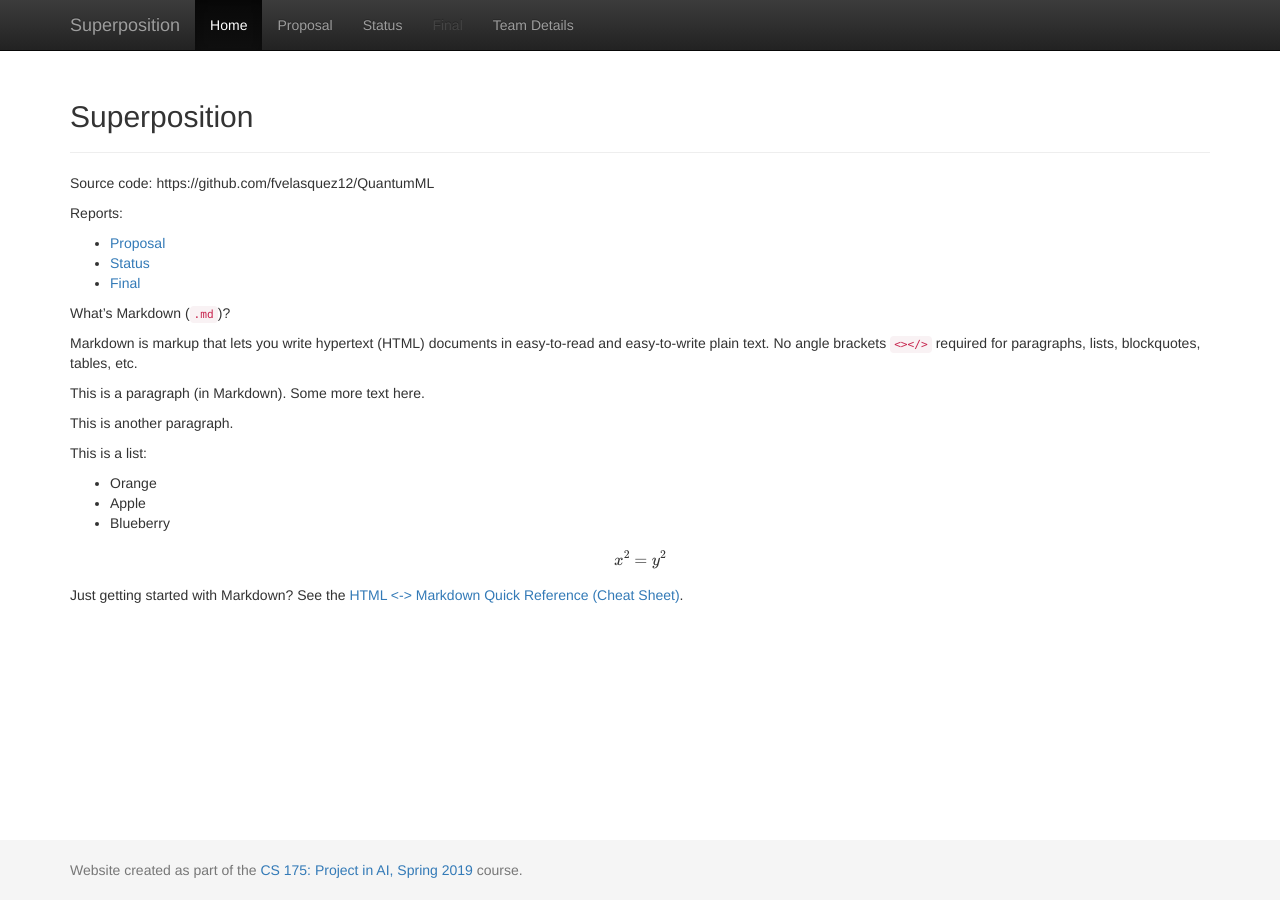
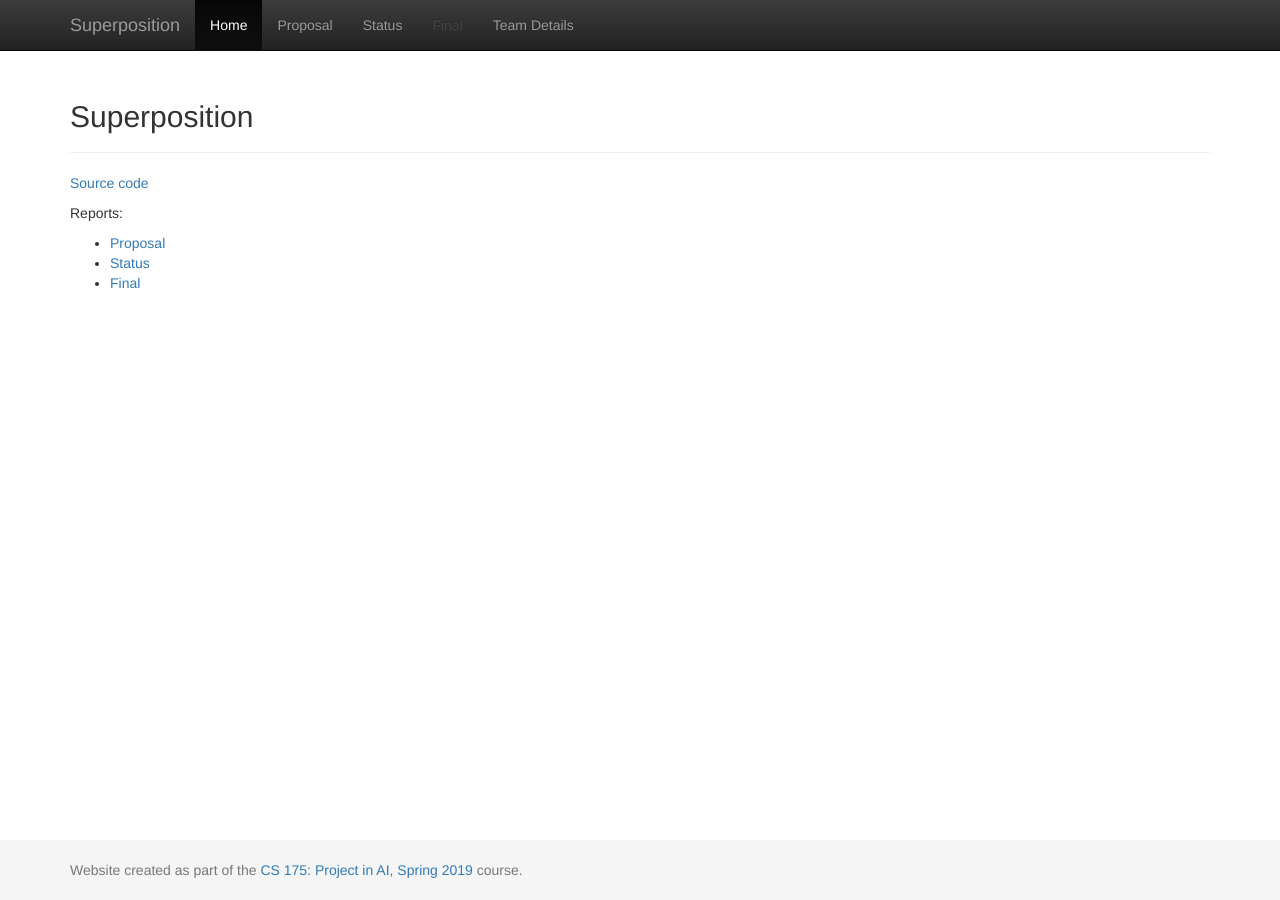
Before and after one commit to fvelasquez12/Superposition, a Jekyll site: the page built from docs/index.md, in a window 1280 px wide. Built offline with Jekyll 4.4.1, drawn with Linux system fonts in a browser that asks for light colours; formulas are drawn with MathJax 3.

Commit message:
Update index.md

```diff
--- a/docs/index.md
+++ b/docs/index.md
@@ -3,38 +3,10 @@
 title:  Home
 ---
 
-Source code: https://github.com/fvelasquez12/QuantumML
+[Source code](https://github.com/fvelasquez12/Superposition)
 
 Reports:
 
 - [Proposal](https://fvelasquez12.github.io/QuantumML/proposal.html)
 - [Status](https://fvelasquez12.github.io/QuantumML/status.html)
 - [Final](final.html)
-
-What's Markdown (`.md`)?
-
-Markdown is markup that lets you write hypertext (HTML) documents
-in easy-to-read and easy-to-write plain text.
-No angle brackets `<></>` required for
-paragraphs, lists, blockquotes, tables, etc.
-
-
-This is a paragraph (in Markdown). Some more
-text here.
-
-This is another paragraph.
-
-This is a list:
-
-- Orange
-- Apple
-- Blueberry
-
-$$x^2 = y^2$$
-
-
-Just getting started with Markdown?
-See the [HTML <-> Markdown Quick Reference (Cheat Sheet)][quickref].
-
-
-[quickref]: https://github.com/mundimark/quickrefs/blob/master/HTML.md
```
